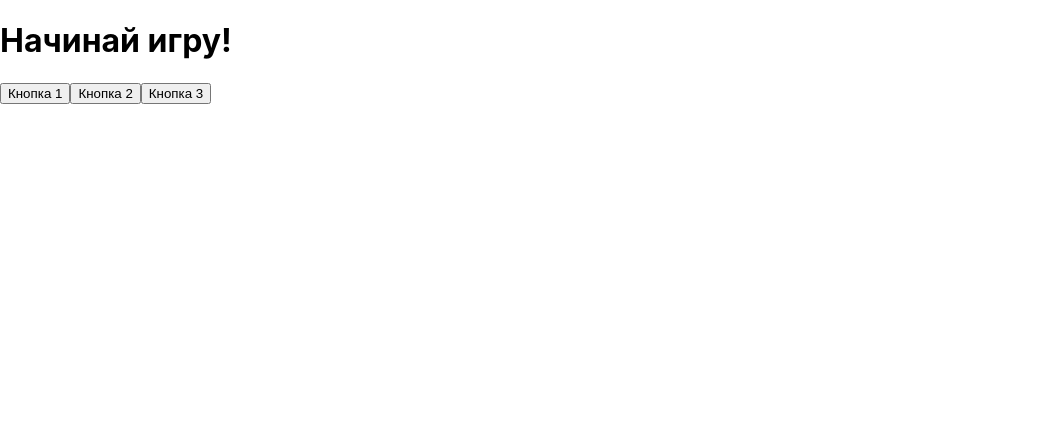
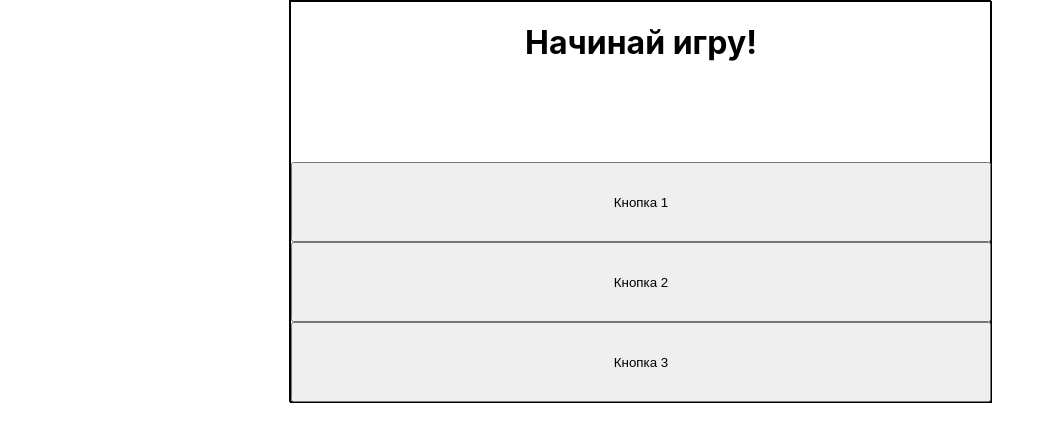
Before and after one commit to Wooldik/Boom, a React (Create React App) app in the folder boom/: page / in a window 1280 px wide. Shown: the top 442 px of the page, without its empty margins (0-1055 px from the left). Built offline with nearby package versions, Linux system fonts and the light colour scheme.

Commit message:
rename classes and style div

```diff
--- a/boom/src/App.js
+++ b/boom/src/App.js
@@ -4,10 +4,10 @@ import classes from './App.module.css';
 export default class App extends Component {
 	render() {
 		return (<div>
-			<h1 className='text'>Начинай игру!</h1>
-			<button className='btn1' >Кнопка 1</button>
-			<button className='btn2'>Кнопка 2</button>
-			<button className='btn3'>Кнопка 3</button>
+			<h1 className={classes.text}>Начинай игру!</h1>
+			<button className={classes.btn1}>Кнопка 1</button>
+			<button className={classes.btn2}>Кнопка 2</button>
+			<button className={classes.btn3}>Кнопка 3</button>
 		</div>
 		);
 	}
--- a/boom/src/App.module.css
+++ b/boom/src/App.module.css
@@ -0,0 +1,10 @@
+div {
+  width: 700px;
+  height: 400px;
+  border: 1px solid black;
+  margin: 0 auto;
+  display: grid;
+  text-align: center;
+  grid-template-columns: 1fr;
+  grid-template-rows: 2fr 1fr 1fr 1fr;
+}
```
